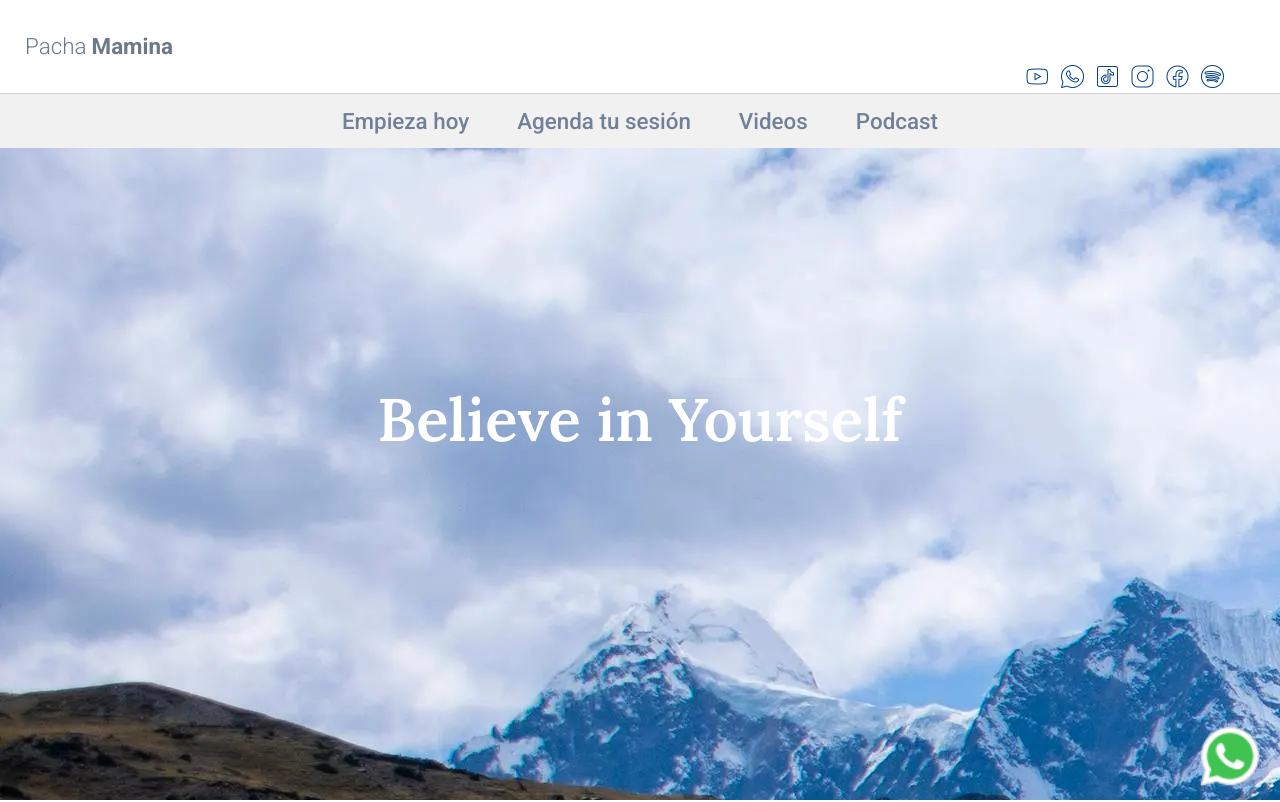
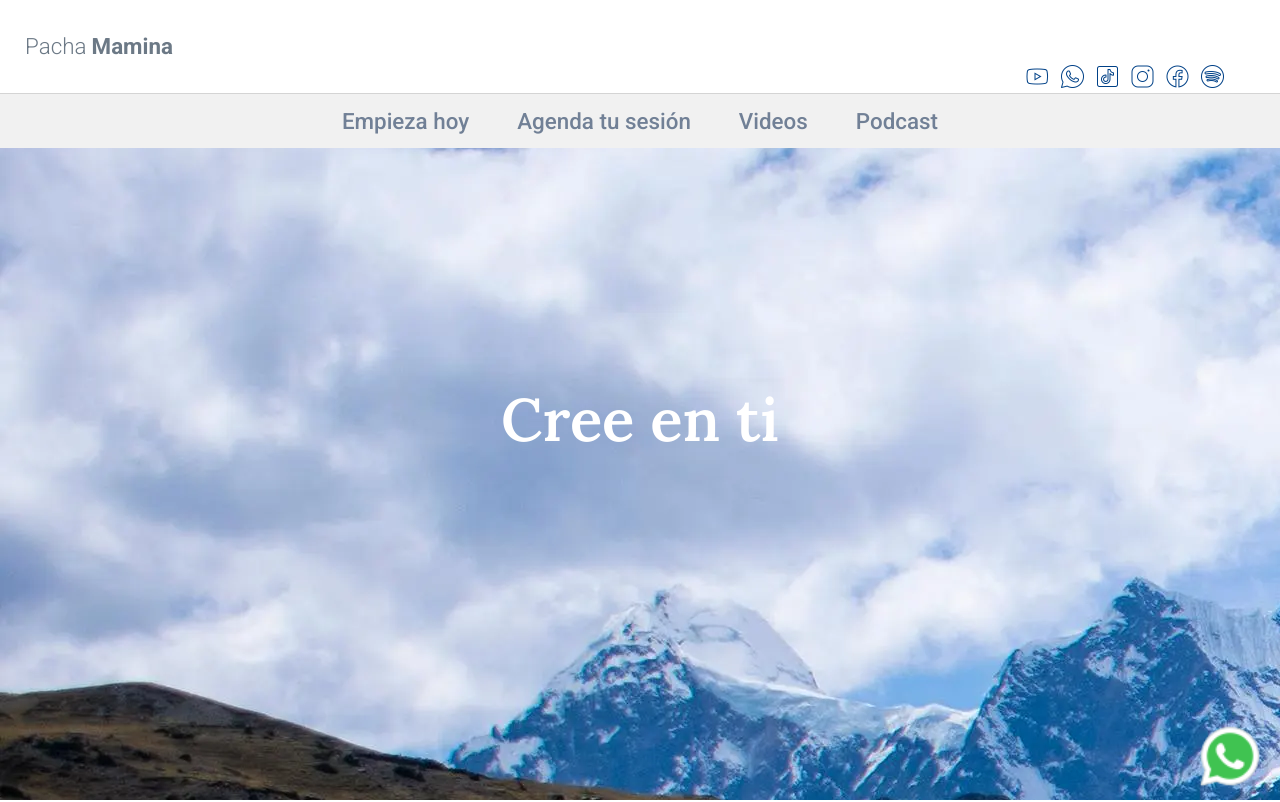
Before and after one commit to MatiasCeb/pachamamina, a React (Create React App) app: page / in a window 1280 px wide. Shown: the top 802 px of the page. Built offline with nearby package versions, Linux system fonts and the light colour scheme; a web font is replaced by a local one.

Commit message:
banner img text

```diff
--- a/src/components/BannerImg.js
+++ b/src/components/BannerImg.js
@@ -4,7 +4,7 @@ import "./styles/BannerImg.css";
 const BannerImg = () => {
     return (
         <div className="BannerImg--container">
-            <h2>Believe in Yourself</h2>
+            <h2>Cree en ti</h2>
         </div>
     )
 }
```
